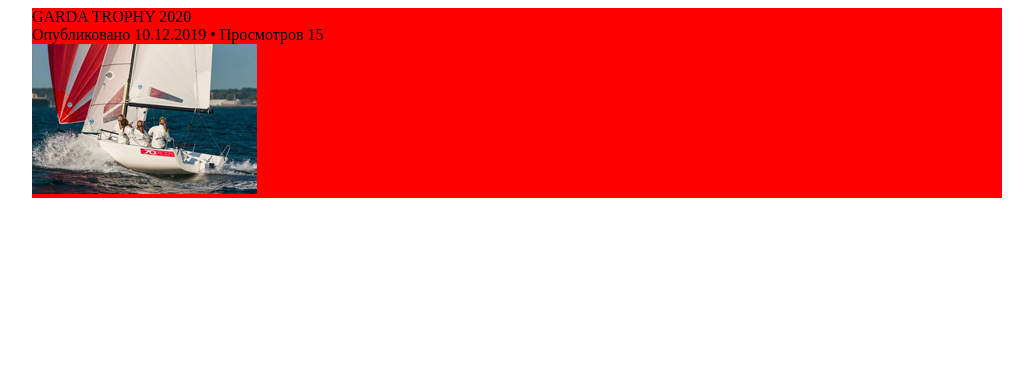
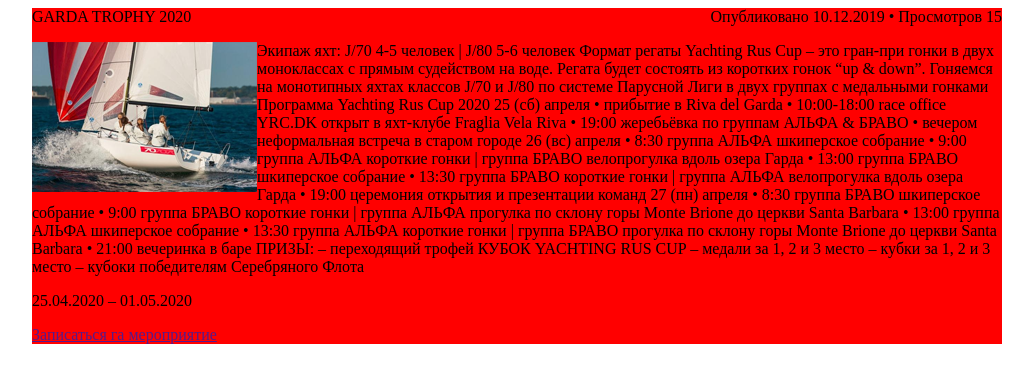
Before and after one commit to DevXSab/YhGit, a plain HTML site: page demo_activity-item.html in a window 1280 px wide. Shown: the whole page, without its empty margins (123-1156 px from the left). Drawn offline with Linux system fonts and the light colour scheme.

Commit message:
16.02.2020

```diff
--- a/css/activity-item.css
+++ b/css/activity-item.css
@@ -1,6 +1,15 @@
-.container {
+.activity_item {
     width: 970px;
     margin-left: auto;
     margin-right: auto;
     background: red;
 }
+
+.item-row {
+    display: flex;
+    justify-content: space-between;
+}
+.activity_item-description>img {
+    float: left;
+
+}
--- a/demo_activity-item.html
+++ b/demo_activity-item.html
@@ -9,6 +9,8 @@
 </head>
 <body>
     <div class="container">
+
+        <div class="activity_item">
             <div class="item-row">
                 <div class="activity_item-title">GARDA TROPHY 2020</div>
                 <div class="activity_item-date">Опубликовано 10.12.2019 • Просмотров 15</div>
@@ -16,7 +18,44 @@
 
             <div class="activity_item-description">
             <img src="img/img_activity/activity.png" alt="">
-        <p></p>
+            <p>Экипаж яхт: J/70 4-5 человек | J/80 5-6 человек
+
+                Формат регаты Yachting Rus Cup – это гран-при гонки в двух моноклассах с прямым судейством на воде. Регата будет состоять из коротких гонок “up & down”. Гоняемся на монотипных яхтах классов J/70 и J/80 по системе Парусной Лиги в двух группах c медальными гонками
+
+                Программа Yachting Rus Cup 2020
+
+                25 (сб) апреля
+                    • прибытие в Riva del Garda
+                    • 10:00-18:00 race office YRC.DK открыт в яхт-клубе Fraglia Vela Riva
+                    • 19:00 жеребьёвка по группам АЛЬФА & БРАВО
+                    • вечером неформальная встреча в старом городе
+
+                26 (вс) апреля
+                    • 8:30 группа АЛЬФА шкиперское собрание
+                    • 9:00 группа АЛЬФА короткие гонки | группа БРАВО велопрогулка вдоль озера Гарда
+                    • 13:00 группа БРАВО шкиперское собрание
+                    • 13:30 группа БРАВО короткие гонки | группа АЛЬФА велопрогулка вдоль озера Гарда
+                    • 19:00 церемония открытия и презентации команд
+
+                27 (пн) апреля
+                    • 8:30 группа БРАВО шкиперское собрание
+                    • 9:00 группа БРАВО короткие гонки | группа АЛЬФА прогулка по склону горы Monte Brione до церкви Santa Barbara
+                    • 13:00 группа АЛЬФА шкиперское собрание
+                    • 13:30 группа АЛЬФА короткие гонки | группа БРАВО прогулка по склону горы Monte Brione до церкви Santa Barbara
+                    • 21:00 вечеринка в баре
+
+                ПРИЗЫ:
+                – переходящий трофей КУБОК YACHTING RUS CUP
+                – медали за 1, 2 и 3 место
+                – кубки за 1, 2 и 3 место
+                – кубоки победителям Серебряного Флота</p>
+            </div>
+
+            <div class="activity_item_gogo">
+                <p>25.04.2020 – 01.05.2020</p>
+                <a href="">Записаться га мероприятие</a>
+            </div>
+
          </div>
     </div>
 </body>
```
Also changed, not shown: 1 other file. Lines whose indentation alone changed are shown as unchanged.
